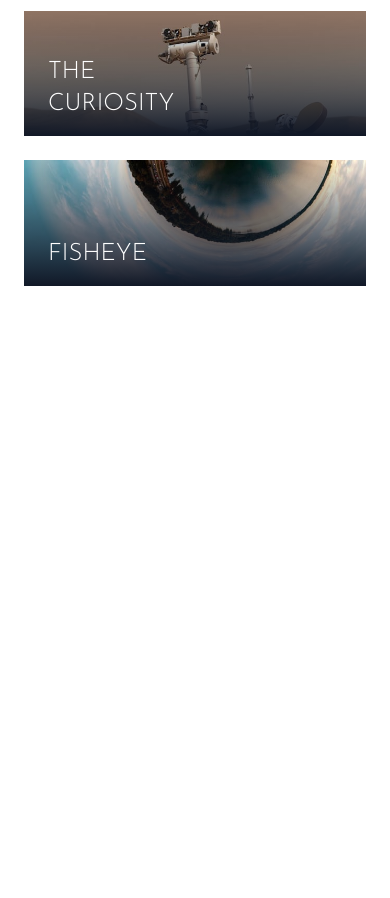
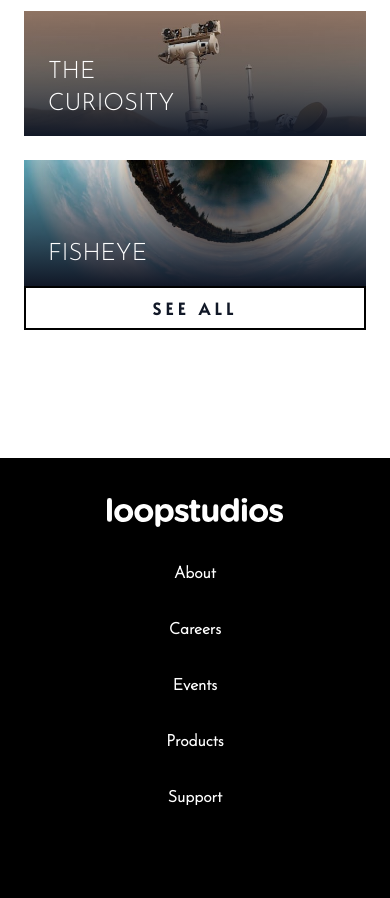
Before and after one commit to OerdBej/tailwind-frontend_challenge, a website: page index.html in a window 390 px wide. Shown: the part 2316-3214 px from the top of the page. Before the commit the page ends 2730 px from the top, so only its background shows below. Drawn offline with Linux system fonts and the light colour scheme.

Commit message:
footer section with flex box

```diff
--- a/index.html
+++ b/index.html
@@ -220,8 +220,58 @@
                         <h5>Fisheye</h5>
                     </div>
                 </div>
-                <!-- Footer Section -->
+                <!-- Buttom Section -->
+                <div flex justify-content md:hidden mt-10>
+                    <button class="btn w-full md:hidden">See All</button>
+                </div>
             </div>
         </section>
+        <!-- Footer Section -->
+        <div class="bg-black">
+            <div class="container mx-auto max-w-6xl py-10">
+                <!-- Flex Container Items -->
+                <div
+                    class="mb-8 flex flex-col items-center space-y-6 md:flex-row md:items-start md:justify-between md:space-y-0">
+                    <!-- Logo Container-->
+                    <div
+                        class="items-align-center flex flex-col space-y-8 md:items-start md:space-y-4">
+                        <div class="h-8">
+                            <img src="images/logo.svg" class="w-44 md:ml-3" />
+                        </div>
+                        <!-- Menu Items Container -->
+                        <div
+                            class="flex flex-col items-center space-y-4 font-bold text-white md:ml-3 md:flex-row md:space-x-6 md:space-y-0">
+                            <div class="group h-10">
+                                <a href="#">About</a>
+                                <div
+                                    class="group-hover:border-b group-hover:border-blue-50"></div>
+                            </div>
+                            <div class="group h-10">
+                                <a href="#">Careers</a>
+                                <div
+                                    class="group-hover:border-b group-hover:border-blue-50"></div>
+                            </div>
+                            <div class="group h-10">
+                                <a href="#">Events</a>
+                                <div
+                                    class="group-hover:border-b group-hover:border-blue-50"></div>
+                            </div>
+                            <div class="group h-10">
+                                <a href="#">Products</a>
+                                <div
+                                    class="group-hover:border-b group-hover:border-blue-50"></div>
+                            </div>
+                            <div class="group h-10">
+                                <a href="#">Support</a>
+                                <div
+                                    class="group-hover:border-b group-hover:border-blue-50"></div>
+                            </div>
+                        </div>
+                    </div>
+
+                    <!-- Social Container -->
+                </div>
+            </div>
+        </div>
     </body>
 </html>
```
Also changed, not shown: css/style.css.
